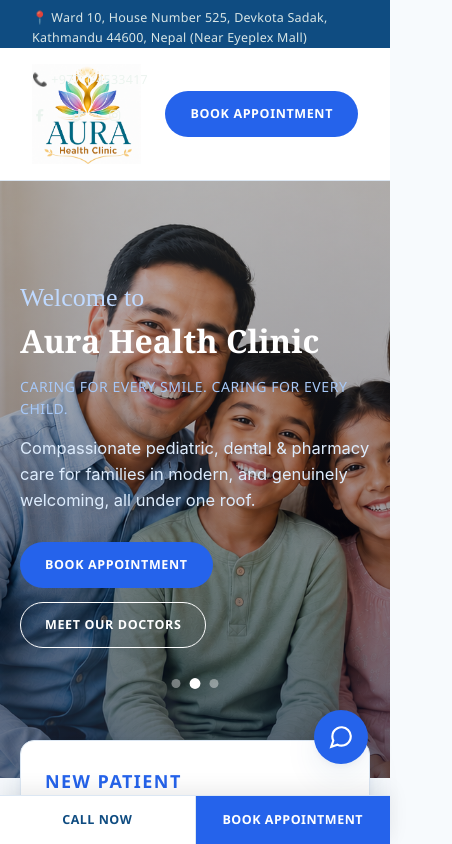
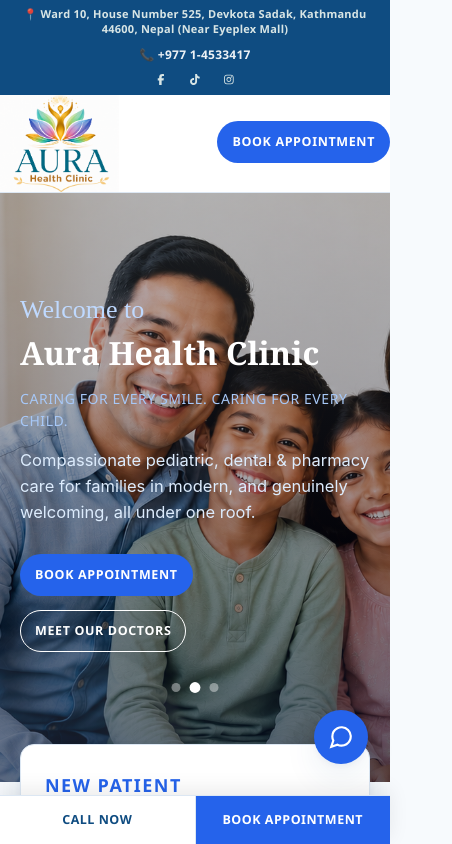
Before and after one commit to ShikhaBhattarai/AuraHealth, a React (Vite) app: page / in a window 390 px wide. Shown: the top 844 px of the page, 452 px wide, since content can reach past the window. Built offline with nearby package versions, Linux system fonts and the light colour scheme.

Commit message:
Update mobile asthetic

```diff
--- a/src/components/layout/UtilityBar.tsx
+++ b/src/components/layout/UtilityBar.tsx
@@ -10,9 +10,11 @@ export default function UtilityBar() {
           <a href={siteConfig.addressHref} target="_blank" rel="noopener noreferrer">
             📍 {siteConfig.address}
           </a>
-          <a href={siteConfig.phoneHref}>📞 {siteConfig.phone}</a>
+          <a className="phone-link" href={siteConfig.phoneHref}>
+            📞 {siteConfig.phone}
+          </a>
         </div>
-        <div className="left">
+        <div className="left social">
           <a href="https://facebook.com/Aurahealthclinic" target="_blank" rel="noopener noreferrer" aria-label="Facebook">
             <FontAwesomeIcon icon={faFacebookF} aria-hidden="true" />
           </a>
--- a/src/index.css
+++ b/src/index.css
@@ -55,6 +55,19 @@ h1,h2,h3{ font-family:var(--serif); color:var(--ink); text-wrap:balance; margin:
 .utility .left{ display:flex; gap:22px; flex-wrap:wrap; }
 .utility a{ opacity:0.92; }
 .utility a:hover{ opacity:1; text-decoration:underline; }
+@media (max-width:760px){
+  .utility{ height:auto; min-height:var(--utility-height); }
+  .utility .wrap{ padding:7px 20px; gap:8px; }
+  .utility .left{ gap:10px; flex-wrap:wrap; }
+  .utility .left:first-child{ flex:1 1 100%; }
+  .utility .left:first-child a{ white-space:normal; line-height:1.35; }
+  .utility .left:nth-child(2){ margin-left:0; }
+  .utility a{ font-size:11px; }
+  .feat-icon {margin: auto!important; text-align: center;}
+  a.phone-link {color: white;margin: auto;font-size: 12px;}
+  .left.social {gap: 20px;margin: auto !important;}
+  .left{text-align: center;font-weight: 800;}
+}
 
 /* ---------- header ---------- */
 .site{ margin-top:var(--utility-height); }
@@ -86,7 +99,14 @@ nav.primary .drop a:hover{ background:var(--tint); color:var(--deep); }
 .btn-onlight:hover{ background:var(--tint); }
 @media (max-width:980px){
   nav.primary{ display:none; }
-  .phone-link{ display:none; }
+  .phone-link{ display:inline-flex; }
+  .head-actions{ gap:10px; }
+}
+@media (max-width:640px){
+  .site .wrap{ padding:44px 0px 0px 0px; gap:0px; }
+  .head-actions{ gap:8px; }
+  .phone-link{ font-size:11.5px; }
+  .btn{ padding:10px 14px; }
 }
 
 /* ---------- hero ---------- */
@@ -119,6 +139,7 @@ nav.primary .drop a:hover{ background:var(--tint); color:var(--deep); }
   background:rgba(255,255,255,0.4); cursor:pointer; transition:background-color 0.2s ease, transform 0.2s ease;
 }
 .hero-dot.active{ background:#fff; transform:scale(1.2); }
+.phone-link {color: white;}
 
 /* floating offer strip */
 .offers{ position:relative; margin-top:-38px; z-index:2; }
```
Also changed, not shown: 9 other files (tests, documents, lock files or other folders).
